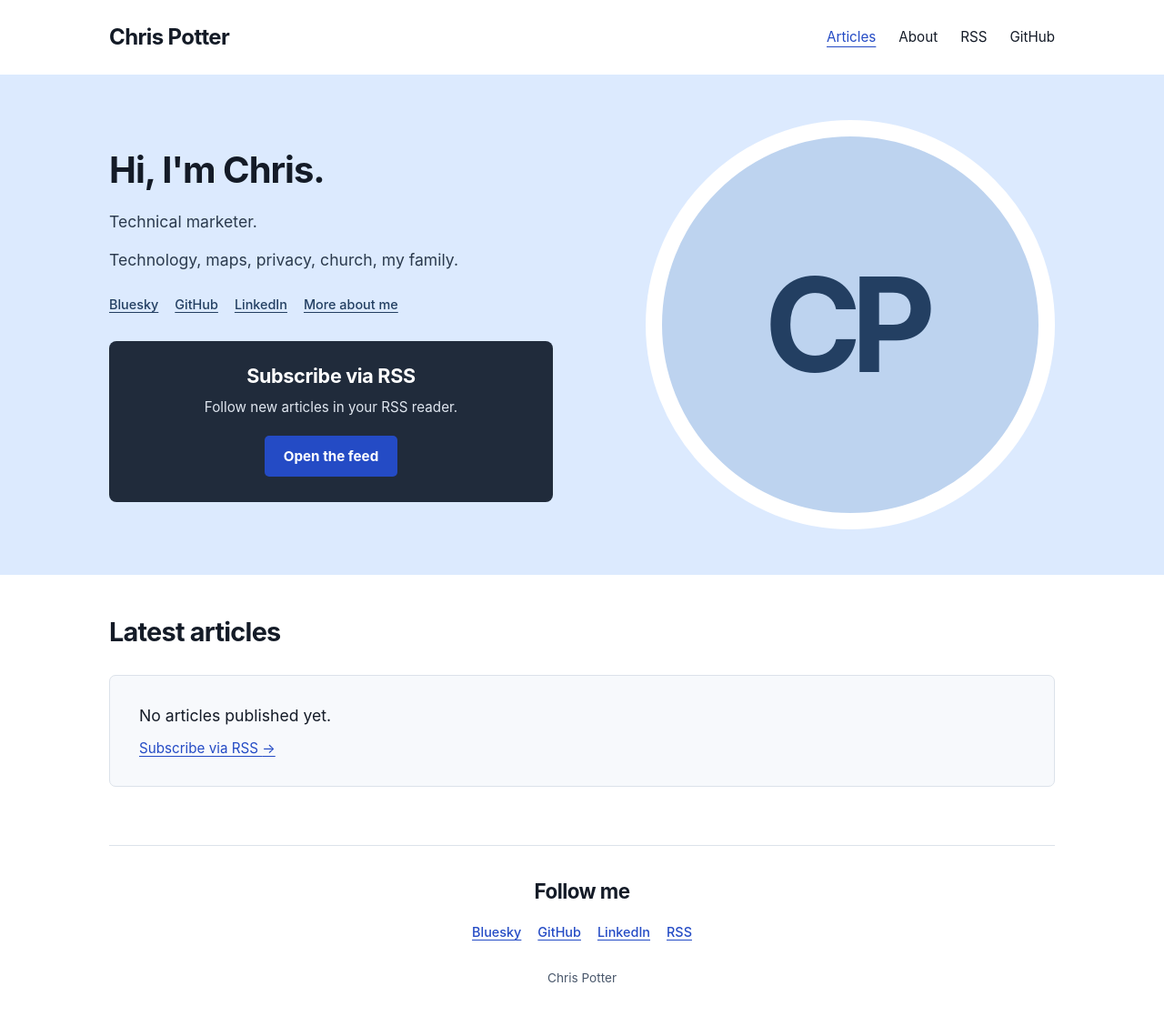
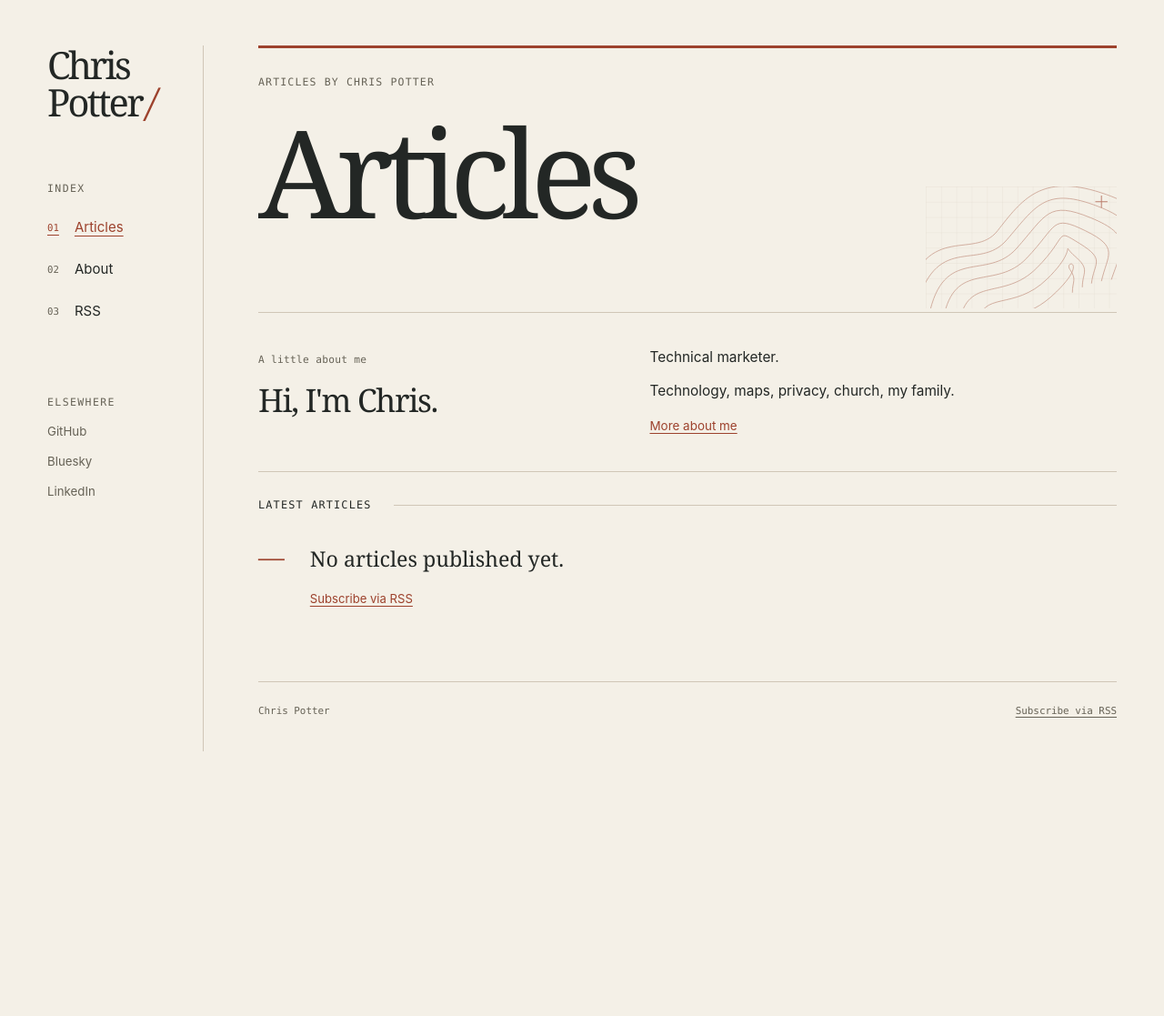
Before and after one commit to chrpotr/chrpotr.github.io, a Jekyll site: the page built from index.html, in a window 1280 px wide. Shown: the whole page at 91% size. Built offline with Jekyll 4.4.1, drawn with Linux system fonts in a browser that asks for light colours; after the commit the page ends 900 px from its top, so only the background shows below that.

Commit message:
Give the blog its own editorial notebook design

```diff
--- a/_layouts/default.html
+++ b/_layouts/default.html
@@ -3,7 +3,7 @@
 <head>
   <meta charset="utf-8">
   <meta name="viewport" content="width=device-width, initial-scale=1">
-  <meta name="theme-color" content="#dceafe">
+  <meta name="theme-color" content="#f4f0e7">
   {% seo %}
   {% feed_meta %}
   <link rel="icon" type="image/svg+xml" href="{{ '/assets/favicon.svg' | relative_url }}">
@@ -12,25 +12,26 @@
 </head>
 <body{% if page.url == "/" %} class="home"{% endif %}>
   <a class="skip-link" href="#content">Skip to content</a>
-  <header class="site-header">
-    <a class="site-name" href="{{ '/' | relative_url }}">{{ site.title | escape }}</a>
-    <nav aria-label="Main navigation">
-      <a href="{{ '/' | relative_url }}"{% if page.url == '/' %} aria-current="page"{% endif %}>Articles</a>
-      <a href="{{ '/about/' | relative_url }}"{% if page.url == '/about/' %} aria-current="page"{% endif %}>About</a>
-      <a href="{{ '/feed.xml' | relative_url }}">RSS</a>
-      <a href="https://github.com/chrpotr">GitHub</a>
-    </nav>
-  </header>
-  <main id="content" tabindex="-1">{{ content }}</main>
-  <footer class="site-footer">
-    <h2>Follow me</h2>
-    <div class="social-links" role="group" aria-label="Chris Potter on the web">
-      <a href="https://bsky.app/profile/chrpotr.com">Bluesky</a>
-      <a href="https://github.com/chrpotr">GitHub</a>
-      <a href="https://www.linkedin.com/in/chrpotr/">LinkedIn</a>
-      <a href="{{ '/feed.xml' | relative_url }}">RSS</a>
+  <div class="site-shell">
+    <header class="site-header">
+      <a class="site-name" aria-label="{{ site.title | escape }}" href="{{ '/' | relative_url }}">{{ site.title | escape | replace_first: ' ', '<br>' }}<span aria-hidden="true">/</span></a>
+      <p class="index-label">Index</p>
+      <nav aria-label="Main navigation">
+        <a href="{{ '/' | relative_url }}"{% if page.url == '/' %} aria-current="page"{% endif %}><span aria-hidden="true">01</span>Articles</a>
+        <a href="{{ '/about/' | relative_url }}"{% if page.url == '/about/' %} aria-current="page"{% endif %}><span aria-hidden="true">02</span>About</a>
+        <a href="{{ '/feed.xml' | relative_url }}"><span aria-hidden="true">03</span>RSS</a>
+      </nav>
+      <div class="elsewhere" role="group" aria-label="Chris Potter on the web">
+        <p class="index-label">Elsewhere</p>
+        <a href="https://github.com/chrpotr">GitHub</a>
+        <a href="https://bsky.app/profile/chrpotr.com">Bluesky</a>
+        <a href="https://www.linkedin.com/in/chrpotr/">LinkedIn</a>
+      </div>
+    </header>
+    <div class="site-body">
+      <main id="content" tabindex="-1">{{ content }}</main>
+      <footer class="site-footer"><span>{{ site.title | escape }}</span><a href="{{ '/feed.xml' | relative_url }}">Subscribe via RSS</a></footer>
     </div>
-    <p>{{ site.title | escape }}</p>
-  </footer>
+  </div>
 </body>
 </html>
--- a/_layouts/page.html
+++ b/_layouts/page.html
@@ -1,7 +1,4 @@
 ---
 layout: default
 ---
-<article class="page">
-  <header class="post-header"><h1>{{ page.title | escape }}</h1></header>
-  <div class="prose">{{ content }}</div>
-</article>
+<article class="page"><header class="page-header"><p class="section-kicker">{{ site.title | escape }}</p><h1>{{ page.title | escape }}</h1></header><div class="prose">{{ content }}</div></article>
--- a/index.html
+++ b/index.html
@@ -1,52 +1,42 @@
 ---
 layout: default
 ---
-<section class="intro-band" aria-labelledby="home-title">
-  <div class="intro">
-    <div class="intro-copy">
-      <h1 id="home-title">Hi, I'm Chris.</h1>
-      <p>Technical marketer.</p>
-      <p>Technology, maps, privacy, church, my family.</p>
-      <div class="social-links" role="group" aria-label="Chris Potter on the web">
-        <a href="https://bsky.app/profile/chrpotr.com">Bluesky</a>
-        <a href="https://github.com/chrpotr">GitHub</a>
-        <a href="https://www.linkedin.com/in/chrpotr/">LinkedIn</a>
-        <a href="{{ '/about/' | relative_url }}">More about me</a>
-      </div>
-      <div class="subscribe-panel">
-        <h2>Subscribe via RSS</h2>
-        <p>Follow new articles in your RSS reader.</p>
-        <a class="button" href="{{ '/feed.xml' | relative_url }}">Open the feed</a>
-      </div>
-    </div>
-    <div class="portrait-frame" aria-hidden="true"><div class="portrait-placeholder">CP</div></div>
+<section class="masthead" aria-labelledby="home-title">
+  <p class="section-kicker">Articles by Chris Potter</p>
+  <h1 id="home-title">Articles</h1>
+  <div class="contour" aria-hidden="true">
+    <svg viewBox="0 0 250 160" fill="none" xmlns="http://www.w3.org/2000/svg" focusable="false">
+      <defs><pattern id="paper-grid" width="20" height="20" patternUnits="userSpaceOnUse"><path d="M20 0H0V20" stroke="#d9cdbf" stroke-width=".7"/></pattern><clipPath id="contour-window"><path d="M0 0H250V160H0Z"/></clipPath></defs>
+      <path d="M0 0H250V160H0Z" fill="url(#paper-grid)"/>
+      <g clip-path="url(#contour-window)" stroke="#aa624d" stroke-width=".85">
+        <path d="M-30 162C-4 40 62 99 94 58S151-17 229 8S297 66 266 120"/>
+        <path d="M-14 164C12 57 69 113 106 70S156 1 220 24S276 70 255 124"/>
+        <path d="M4 170C23 76 80 125 119 81S160 18 216 41S257 80 243 122"/>
+        <path d="M23 173C38 95 91 137 132 94S164 36 209 58S238 89 230 124"/>
+        <path d="M44 178C55 116 102 150 145 107S168 54 202 75S220 100 217 127"/>
+        <path d="M68 181C73 135 115 164 159 121S174 73 195 91S205 112 205 132"/>
+        <path d="M99 182C109 157 128 180 171 138S180 96 189 109S192 124 192 139"/>
+      </g>
+      <path d="M230 12V28M222 20H238" stroke="#9d422d" stroke-width="1.2"/>
+    </svg>
   </div>
 </section>
+<section class="introduction" aria-labelledby="hello-title">
+  <div class="intro-title"><span class="margin-note">A little about me</span><h2 id="hello-title">Hi, I'm Chris.</h2></div>
+  <div class="intro-copy"><p>Technical marketer.</p><p>Technology, maps, privacy, church, my family.</p><a href="{{ '/about/' | relative_url }}">More about me</a></div>
+</section>
 <section class="writing" aria-labelledby="writing-title">
-  <h2 id="writing-title">Latest articles</h2>
+  <div class="section-heading"><h2 id="writing-title">Latest articles</h2><span class="section-line" aria-hidden="true"></span></div>
   {% if site.posts.size > 0 %}
   <div class="article-list">
     {% for post in site.posts %}
-    {% assign card_image = post.image.path | default: post.image %}
     <article class="article-preview">
-      <a class="article-cover" href="{{ post.url | relative_url }}" tabindex="-1" aria-hidden="true">
-        {% if card_image and card_image != empty and card_image != '/assets/images/social-card.png' %}
-        <img src="{{ card_image | relative_url }}" alt="" loading="lazy" width="640" height="400">
-        {% else %}
-        <span class="cover-monogram">CP</span>
-        {% endif %}
-        <time datetime="{{ post.date | date_to_xmlschema }}">{{ post.date | date: "%b %-d, %Y" }}</time>
-      </a>
-      <h3><a href="{{ post.url | relative_url }}">{{ post.title | escape }}</a></h3>
-      <time class="sr-only" datetime="{{ post.date | date_to_xmlschema }}">{{ post.date | date: "%B %-d, %Y" }}</time>
-      {% if post.excerpt %}<div class="summary">{{ post.excerpt | markdownify }}</div>{% endif %}
+      <time datetime="{{ post.date | date_to_xmlschema }}">{{ post.date | date: "%b %-d, %Y" }}</time>
+      <div class="article-copy"><h3><a href="{{ post.url | relative_url }}">{{ post.title | escape }}</a></h3>{% if post.excerpt %}<div class="summary">{{ post.excerpt | markdownify }}</div>{% endif %}<a class="read-link" href="{{ post.url | relative_url }}" aria-label="Read article: {{ post.title | escape }}">Read article</a></div>
     </article>
     {% endfor %}
   </div>
   {% else %}
-  <div class="empty-state">
-    <p>No articles published yet.</p>
-    <a href="{{ '/feed.xml' | relative_url }}">Subscribe via RSS <span aria-hidden="true">→</span></a>
-  </div>
+  <div class="empty-state"><span class="empty-index" aria-hidden="true">—</span><div><p>No articles published yet.</p><a href="{{ '/feed.xml' | relative_url }}">Subscribe via RSS</a></div></div>
   {% endif %}
 </section>
```
Also changed, not shown: _layouts/post.html (+3 -13 lines), assets/style.css.
